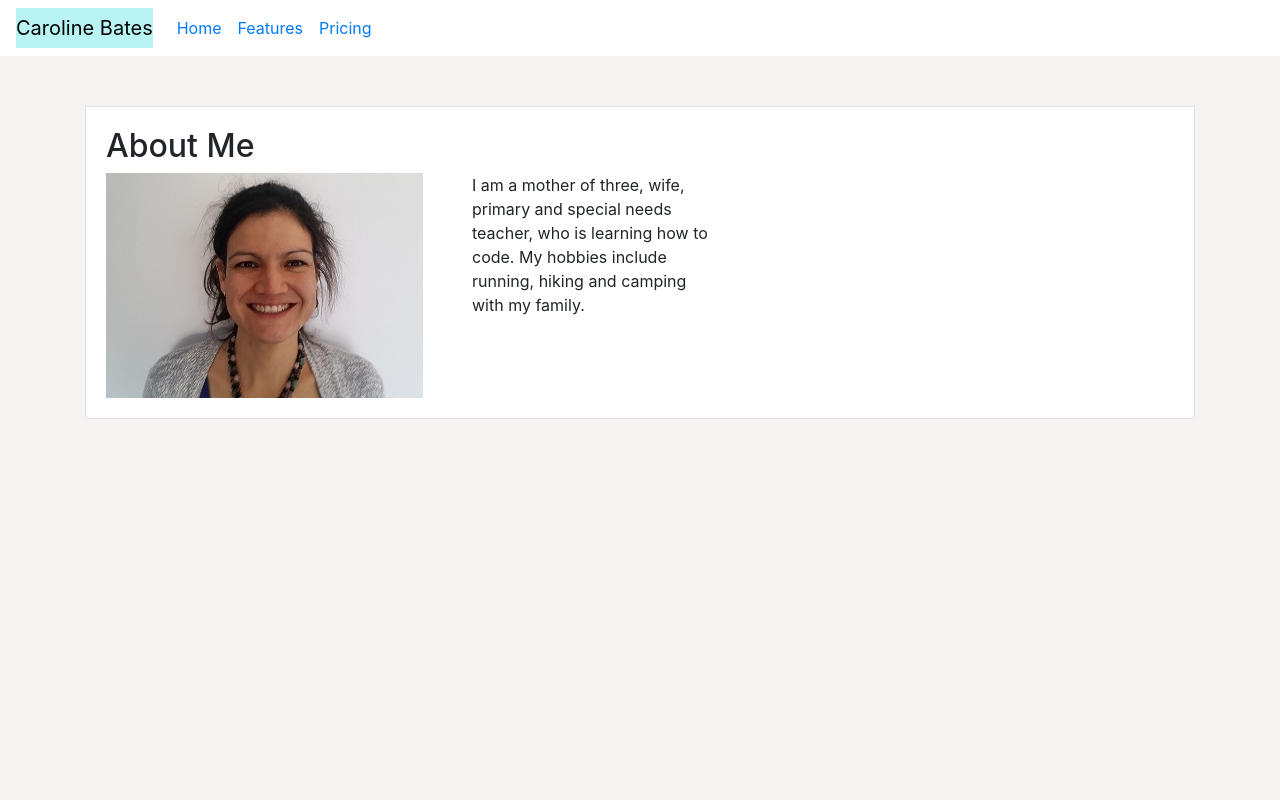
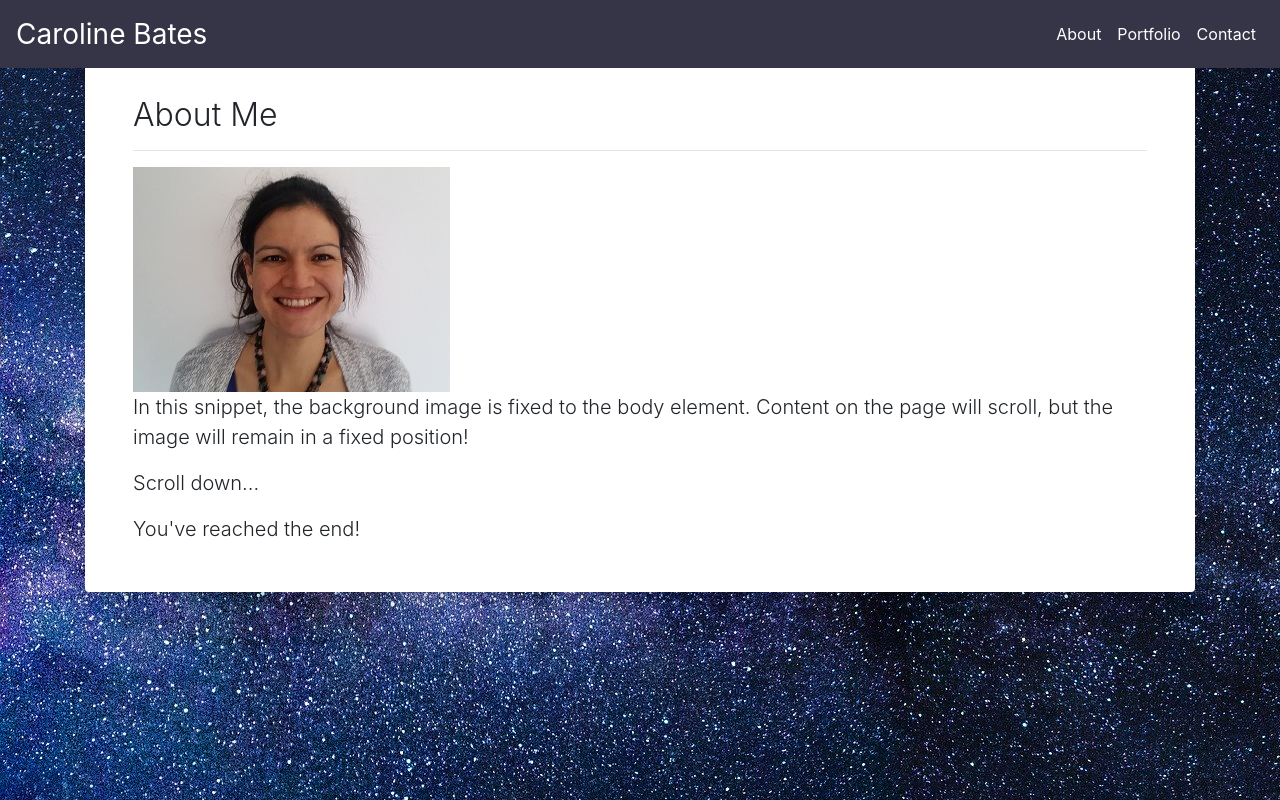
Before and after one commit to CazB67/responsive-portfolio, a plain HTML site: page index.html in a window 1280 px wide. Drawn offline with nearby package versions, Linux system fonts and the light colour scheme.

Commit message:
restart index.html

```diff
--- a/css/style.css
+++ b/css/style.css
@@ -1,24 +1,16 @@
-.navbar-brand {
-   color: rgb(0, 0, 0);
-   background-color: rgb(185, 244, 245);
+.navbar {
+    background-color: rgb(53, 53, 71);
 }
 
-.navbar {
-    background-color: #ffffff;
+.navbar-brand {
+    color: #ffffff;
+    font-size: 28px;
+}
+.nav-link {
+    color: #ffffff;
 }
 
 body {
-    background-color: rgba(245, 239, 239, 0.719);
+    background-image: url('../milky-way-2695569_1920.jpg');
+
 }
-
-.container {
-    margin-top: 50px;
-}
-
-.border {
-    border: black;
-    background-color:#ffffff;
-    padding: 20px;
-}
-
-@media screen and (max-width: 768px)
--- a/index.html
+++ b/index.html
@@ -8,64 +8,44 @@
     <!-- Bootstrap CSS -->
     <link rel="stylesheet" type="text/css" href="css/reset.css">
     <link rel="stylesheet" href="https://stackpath.bootstrapcdn.com/bootstrap/4.4.1/css/bootstrap.min.css" integrity="sha384-Vkoo8x4CGsO3+Hhxv8T/Q5PaXtkKtu6ug5TOeNV6gBiFeWPGFN9MuhOf23Q9Ifjh" crossorigin="anonymous">
-    <script src="https://code.jquery.com/jquery-3.4.1.slim.min.js" integrity="sha384-J6qa4849blE2+poT4WnyKhv5vZF5SrPo0iEjwBvKU7imGFAV0wwj1yYfoRSJoZ+n" crossorigin="anonymous"></script>
-    <script src="https://cdn.jsdelivr.net/npm/popper.js@1.16.0/dist/umd/popper.min.js" integrity="sha384-Q6E9RHvbIyZFJoft+2mJbHaEWldlvI9IOYy5n3zV9zzTtmI3UksdQRVvoxMfooAo" crossorigin="anonymous"></script>
-    <script src="https://stackpath.bootstrapcdn.com/bootstrap/4.4.1/js/bootstrap.min.js" integrity="sha384-wfSDF2E50Y2D1uUdj0O3uMBJnjuUD4Ih7YwaYd1iqfktj0Uod8GCExl3Og8ifwB6" crossorigin="anonymous"></script>
     <link rel="stylesheet" type="text/css" href="css/style.css">
 
     <title>Responsive-Portfolio</title>
   </head>
   <body>
-    <nav class="navbar navbar-expand-md flex-column flex-md-row">
+    <nav class="navbar navbar-expand-lg fixed-top">
       <a class="navbar-brand" href="#">Caroline Bates</a>
       <button class="navbar-toggler" type="button" data-toggle="collapse" data-target="#navbarNav" aria-controls="navbarNav" aria-expanded="false" aria-label="Toggle navigation">
         <span class="navbar-toggler-icon"></span>
       </button>
-      <div class="navbar-nav-scroll">
-        <ul class="navbar-nav bd-navbar-nav flex-row justify-content-end">
+      <div class="collapse navbar-collapse justify-content-end" id="navbarNav">
+        <ul class="navbar-nav">
           <li class="nav-item active">
-            <a class="nav-link" href="#">Home <span class="sr-only">(current)</span></a>
+            <a class="nav-link" href="index.html">About<span class="sr-only">(current)</span></a>
           </li>
           <li class="nav-item">
-            <a class="nav-link" href="#">Features</a>
+            <a class="nav-link" href="portfolio.html">Portfolio</a>
           </li>
           <li class="nav-item">
-            <a class="nav-link" href="#">Pricing</a>
+            <a class="nav-link" href="contact.html">Contact</a>
           </li>
         </ul>
       </div>
     </nav>
 
     <div class="container">
-      <div class="border">
-      <div class="row">
-        <div class="col-md-12">
-          <h2>About Me</h2>
+      <div class="card border-0 shadow my-5">
+        <div class="card-body p-5">
+          <h2 class="font-weight-light">About Me</h2>
+          <hr>
+          <img src="me.jpg" class="img-fluid" alt="photo of Caroline Bates">
+          <p class="lead">In this snippet, the background image is fixed to the body element. Content on the page will scroll, but the image will remain in a fixed position!</p>
+          <p class="lead">Scroll down...</p>
+          <div style="height:auto"></div>
+          <p class="lead mb-0">You've reached the end!</p>
         </div>
       </div>
-
-    <div class="row">
-      <div class="col-md-4">
-        <img src="me.jpg">
-      </div>
-      <div class="col-md-3">
-        <p>I am a mother of three, wife, primary and special needs teacher, who is learning how to code. My hobbies include running, hiking and camping with my family.</p>
-      </div>
-      <div class="col-md-5">
-      </div>
-
-
     </div>
-    <div class="row">
-      <div class="col-md-12"></div>
-    </div>
-    </div>
-    </div>
-
-
-
-
-    <footer></footer>
 
   </body>
 </html>
```
Also changed, not shown: milky-way-2695569_1920.jpg (added).
